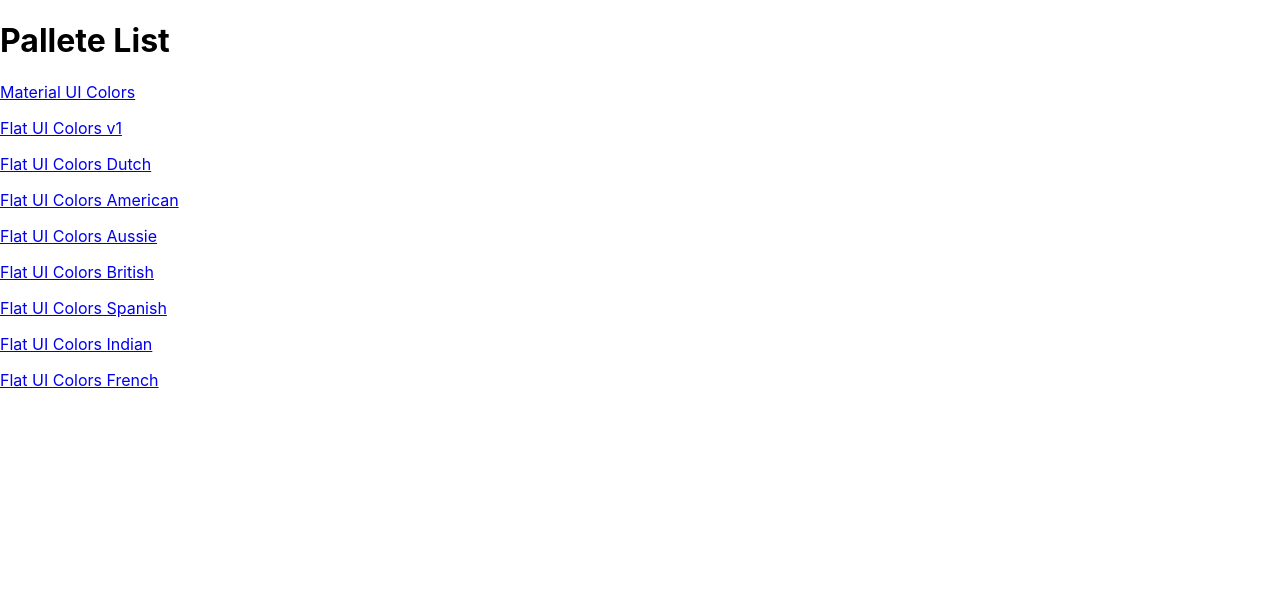
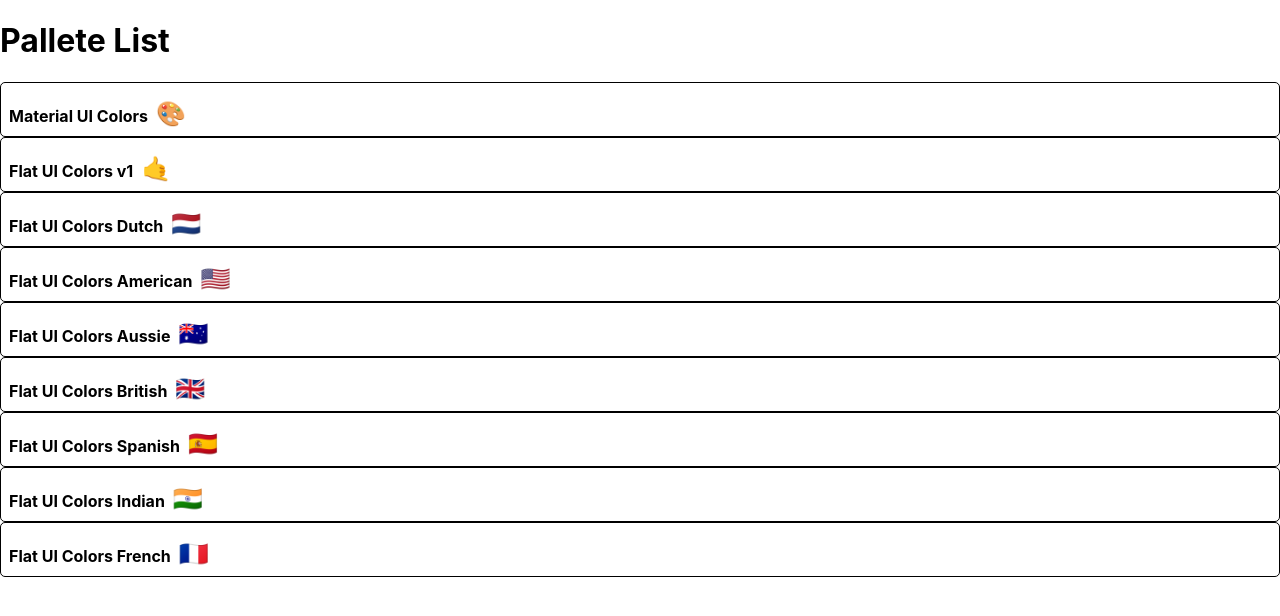
Before and after one commit to davidbernier91/colorPicker, a React (Create React App) app: page / in a window 1280 px wide. Shown: the top 616 px of the page. Built offline with nearby package versions, Linux system fonts and the light colour scheme.

Commit message:
create MiniPallete component and jsx styling

```diff
--- a/package.json
+++ b/package.json
@@ -5,6 +5,7 @@
   "dependencies": {
     "@material-ui/core": "^4.5.1",
     "@material-ui/icons": "^4.5.1",
+    "@material-ui/styles": "^4.5.0",
     "chroma-js": "^2.0.6",
     "rc-slider": "^8.7.1",
     "react": "^16.10.2",
--- a/src/components/ColorBox.js
+++ b/src/components/ColorBox.js
@@ -17,7 +17,6 @@
 
     return (
     <CopyToClipboard text={hex}>
-
         <div style={{background: hex}} className="ColorBox" onClick={handleCopyClick} >
             <div style={{background: hex}}  className={`copy-overlay ${copyStatus && "show"}`}/>
             <div className={`copy-msg ${copyStatus && "show"}`}>
--- /dev/null
+++ b/src/components/MiniPalettte.js
@@ -0,0 +1,51 @@
+import React from 'react'
+import {withStyles} from '@material-ui/styles'
+// import classes from '*.module.sass'
+
+const styles = {
+    root: {
+      backgroundColor: "white",
+      border: "1px solid black",
+      borderRadius: "5px",
+      padding: "0.5rem",
+      position: "relative",
+      overflow: "hidden",
+      "&:hover": {
+          cursor: "pointer"
+      }
+    },
+    colors: {
+        backgroundColor: "grey",
+    },
+    title: {
+        title: "flex",
+        jusdtifyContent: "space-between",
+        alignItems: "center",
+        margin: "0",
+        color: "black",
+        paddingTop: "0.5rem",
+        fontSize: "1rem",
+        position: "relative"
+    },
+    emoji: {
+        marginLeft: "0.5rem",
+        fontSize: "1.5rem",
+    }
+}
+
+function MiniPalettte(props) {
+    const {classes, paletteName, emoji} = props
+    return (
+        <div className={classes.root}>
+            <div className={classes.colors} />
+                <h5 className={classes.title}>
+                    {paletteName}
+                    <span className={classes.emoji}>
+                        {emoji}
+                    </span>
+                </h5>
+        </div>
+    )
+}
+
+export default withStyles(styles)(MiniPalettte);
--- a/src/components/NavBar.js
+++ b/src/components/NavBar.js
@@ -1,7 +1,6 @@
 import React from 'react'
 import {Link} from 'react-router-dom'
 import Slider from "rc-slider"
-
 import 'rc-slider/assets/index.css'
 import "../css/navBar.css"
 import { MenuItem, Select, Snackbar, IconButton } from '@material-ui/core';
--- a/src/components/PalleteList.js
+++ b/src/components/PalleteList.js
@@ -1,11 +1,10 @@
 import React from 'react'
 import {Link} from 'react-router-dom'
+import MiniPalettte from './MiniPalettte'
 export default function PalleteList(props) {
 
     const renderPalletes = props.palettes.map( palette => (
-    <p>
-        <Link to={`/palette/${palette.id}`} >{palette.paletteName}</Link>
-    </p>
+    <MiniPalettte {...palette}/>
      )
     )
 
```
